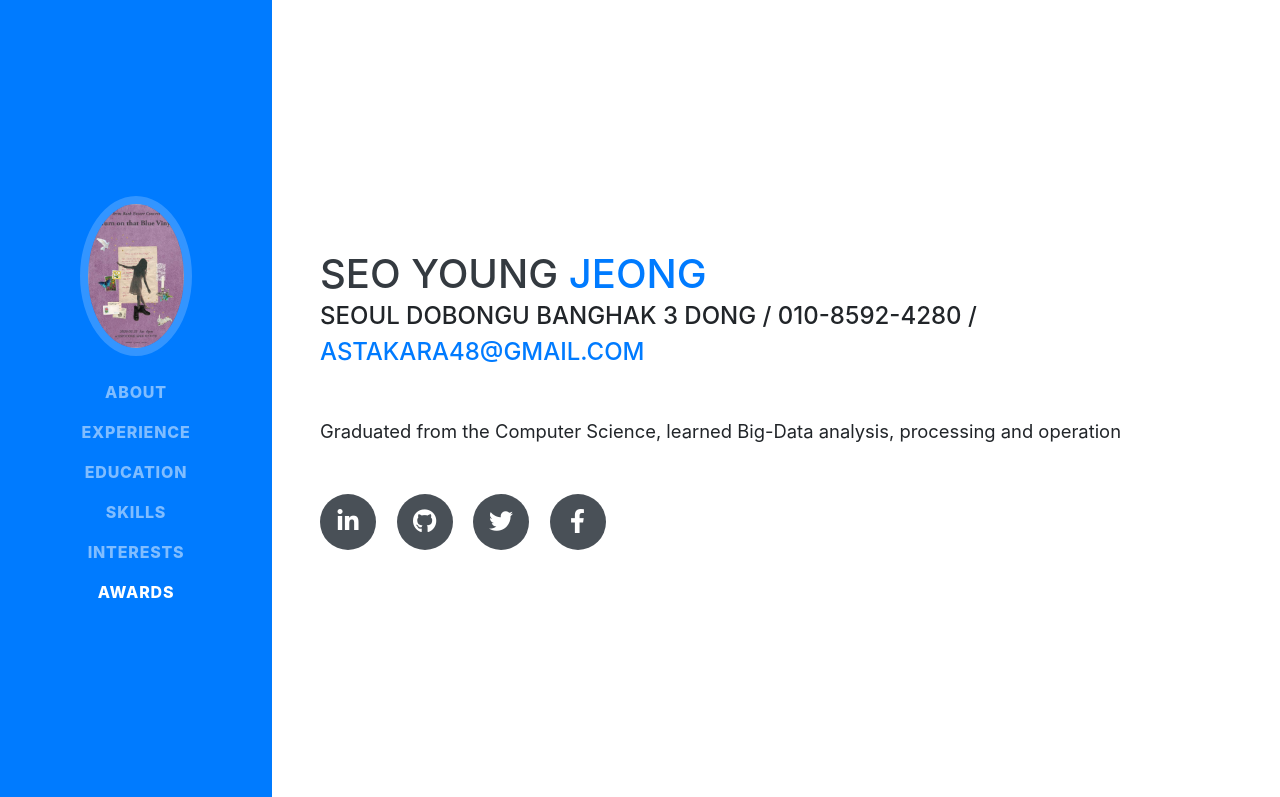
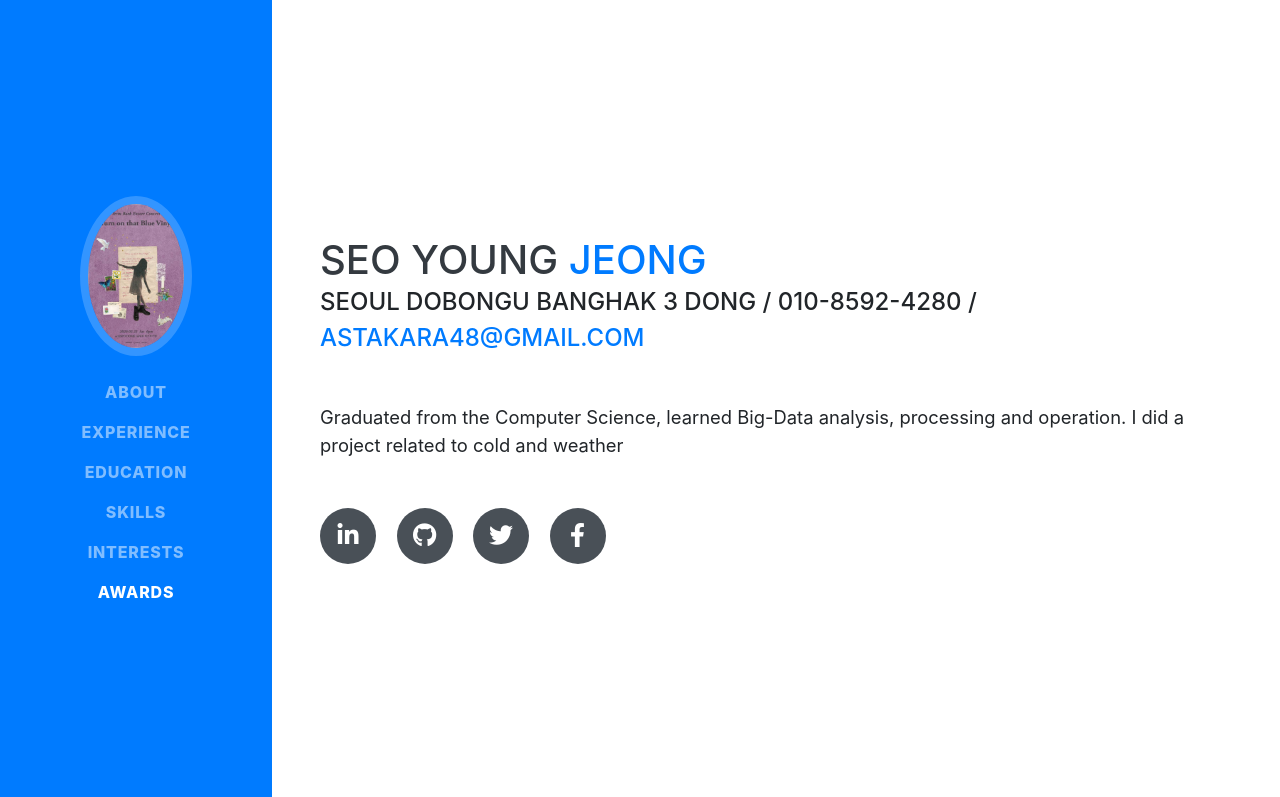
Before and after one commit to astakara48/astakara48.github.io, a website with bundled scripts: page index.html in a window 1280 px wide. Shown: the top 797 px of the page. Built offline with nearby package versions, Linux system fonts and the light colour scheme; a web font is replaced by a local one.

Commit message:
Add introduce project

```diff
--- a/index.html
+++ b/index.html
@@ -66,10 +66,10 @@
         <h1 class="mb-0">Seo Young
           <span class="text-primary">Jeong</span>
         </h1>
-        <div class="subheading mb-5">Seoul Dobongu banghak 3 dong / 010-8592-4280 /
-          <a href="mailto:name@email.com">astakara48@gmail.com</a>
+        <div class="subheading mb-5">Seoul Dobongu banghak 3 dong  /  010-8592-4280  /
+          <a href="mailto:name@email.com"> astakara48@gmail.com</a>
         </div>
-        <p class="lead mb-5">Graduated from the Computer Science, learned Big-Data analysis, processing and operation</p>
+        <p class="lead mb-5">Graduated from the Computer Science, learned Big-Data analysis, processing and operation. I did a project related to cold and weather</p>
         <div class="social-icons">
           <a href="#">
             <i class="fab fa-linkedin-in"></i>
```
